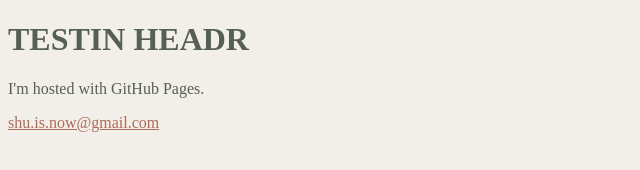
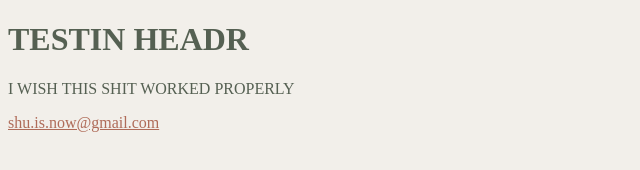
Before and after one commit to shaqsh/shaqshfunhouse, a plain HTML site: page index.html in a window 1280 px wide. Shown: the whole page, without its empty margins (0-640 px from the left). Drawn offline with Linux system fonts and the light colour scheme.

Commit message:
Update index.html and styles.css

```diff
--- a/index.html
+++ b/index.html
@@ -8,7 +8,7 @@
 </head>
 <body class="page">
     <h1>TESTIN HEADR</h1>
-    <p>I'm hosted with GitHub Pages.</p>
+    <p>I WISH THIS SHIT WORKED PROPERLY</p>
     <a href="mailto:shu.is.now@gmail.com">shu.is.now@gmail.com</a>
 </body>
 </html>
--- a/styles.css
+++ b/styles.css
@@ -1,4 +1,5 @@
 .page {
+    font-family: Merriweather;
     color: #556052;
     background-color: #f2efea;
 }
```
